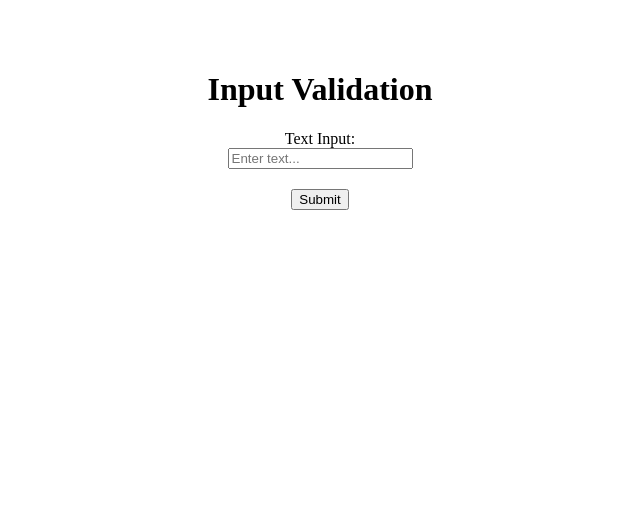
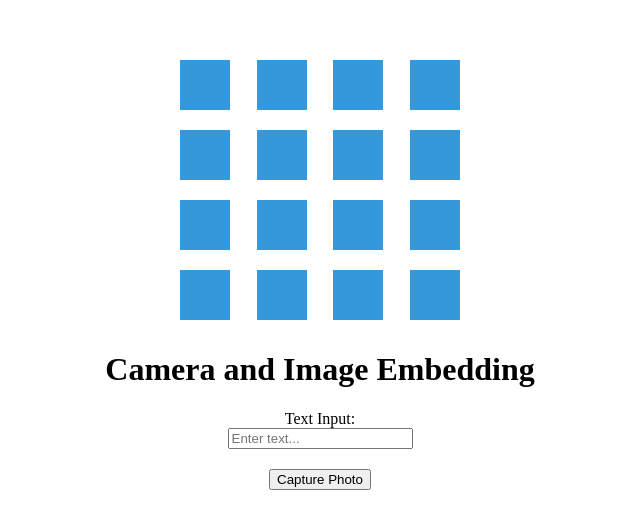
Before and after one commit to plzsayyes3/stanpcard, a plain HTML site: page index.html in a window 1280 px wide. Shown: the whole page, without its empty margins (320-960 px from the left). Drawn offline with Linux system fonts and the light colour scheme.

Commit message:
四角を作りカメラを起動するようにした

```diff
--- a/index.html
+++ b/index.html
@@ -3,7 +3,7 @@
 <head>
     <meta charset="UTF-8">
     <meta name="viewport" content="width=device-width, initial-scale=1.0">
-    <title>Input Validation</title>
+    <title>Camera and Image Embedding</title>
     <style>
         body {
             display: flex;
@@ -15,48 +15,112 @@
         #textInput {
             margin-bottom: 20px;
         }
+
+        .squares-container {
+            display: flex;
+            flex-wrap: wrap;
+            justify-content: space-between;
+            width: 300px;
+        }
+
+        .square {
+            width: calc(20% - 10px);
+            height: 50px;
+            background-color: #3498db;
+            margin: 10px;
+            box-sizing: border-box;
+            float: left;
+        }
+
+        .photo {
+            width: 100%;
+            height: 100%;
+            object-fit: cover;
+        }
     </style>
 </head>
 <body>
 
-    <!-- 5x4の四角形を生成 -->
-    <div class="square"></div>
-    <div class="square"></div>
-    <div class="square"></div>
-    <div class="square"></div>
-    <div class="square"></div>
-    <div class="square"></div>
-    <div class="square"></div>
-    <div class="square"></div>
-    <div class="square"></div>
-    <div class="square"></div>
-    <div class="square"></div>
-    <div class="square"></div>
-    <div class="square"></div>
-    <div class="square"></div>
-    <div class="square"></div>
-    <div class="square"></div>
+    <div class="squares-container">
+        <!-- 5x4の四角形を生成 -->
+        <div class="square" id="photo1"></div>
+        <div class="square" id="photo2"></div>
+        <div class="square" id="photo3"></div>
+        <div class="square" id="photo4"></div>
+        <div class="square" id="photo5"></div>
+        <div class="square" id="photo6"></div>
+        <div class="square" id="photo7"></div>
+        <div class="square" id="photo8"></div>
+        <div class="square" id="photo9"></div>
+        <div class="square" id="photo10"></div>
+        <div class="square" id="photo11"></div>
+        <div class="square" id="photo12"></div>
+        <div class="square" id="photo13"></div>
+        <div class="square" id="photo14"></div>
+        <div class="square" id="photo15"></div>
+        <div class="square" id="photo16"></div>
+    </div>
 
-    <h1>Input Validation</h1>
+    <h1>Camera and Image Embedding</h1>
 
     <label for="textInput">Text Input:</label>
     <input type="text" id="textInput" placeholder="Enter text...">
 
-    <button onclick="validateInput()">Submit</button>
+    <button onclick="startCamera()">Capture Photo</button>
 
     <script>
-        function validateInput() {
+        async function startCamera() {
             // テキスト入力エリアの値を取得
             const inputValue = document.getElementById('textInput').value;
 
             // 入力が '9999' の場合
             if (inputValue === '9999') {
-                alert('成功');
+                try {
+                    // カメラのキャプチャを要求
+                    const mediaStream = await navigator.mediaDevices.getUserMedia({ video: true });
+                    const video = document.createElement('video');
+                    document.body.appendChild(video);
+                    video.srcObject = mediaStream;
+
+                    // カメラの映像をキャンバスに描画
+                    const canvas = document.createElement('canvas');
+                    const context = canvas.getContext('2d');
+                    video.addEventListener('loadeddata', () => {
+                        canvas.width = video.videoWidth;
+                        canvas.height = video.videoHeight;
+                        context.drawImage(video, 0, 0, canvas.width, canvas.height);
+
+                        // 画像を圧縮
+                        const compressedImageData = canvas.toDataURL('image/jpeg', 0.5);
+
+                        // 各四角形に写真を埋め込む
+                        embedPhoto('photo1', compressedImageData);
+                        embedPhoto('photo2', compressedImageData);
+                        embedPhoto('photo6', compressedImageData);
+
+                        // カメラのストリームを停止
+                        mediaStream.getTracks().forEach(track => track.stop());
+
+                        // ビデオ要素を削除
+                        document.body.removeChild(video);
+                    });
+                } catch (error) {
+                    console.error('Error accessing camera:', error);
+                }
             } else {
                 // それ以外の場合
                 alert('エラー');
             }
         }
+
+        // 指定されたIDの四角形に写真を埋め込む関数
+        function embedPhoto(squareId, imageData) {
+            const square = document.getElementById(squareId);
+            const photo = new Image();
+            photo.src = imageData;
+            photo.classList.add('photo');
+            square.appendChild(photo);
+        }
     </script>
 
 </body>
```
